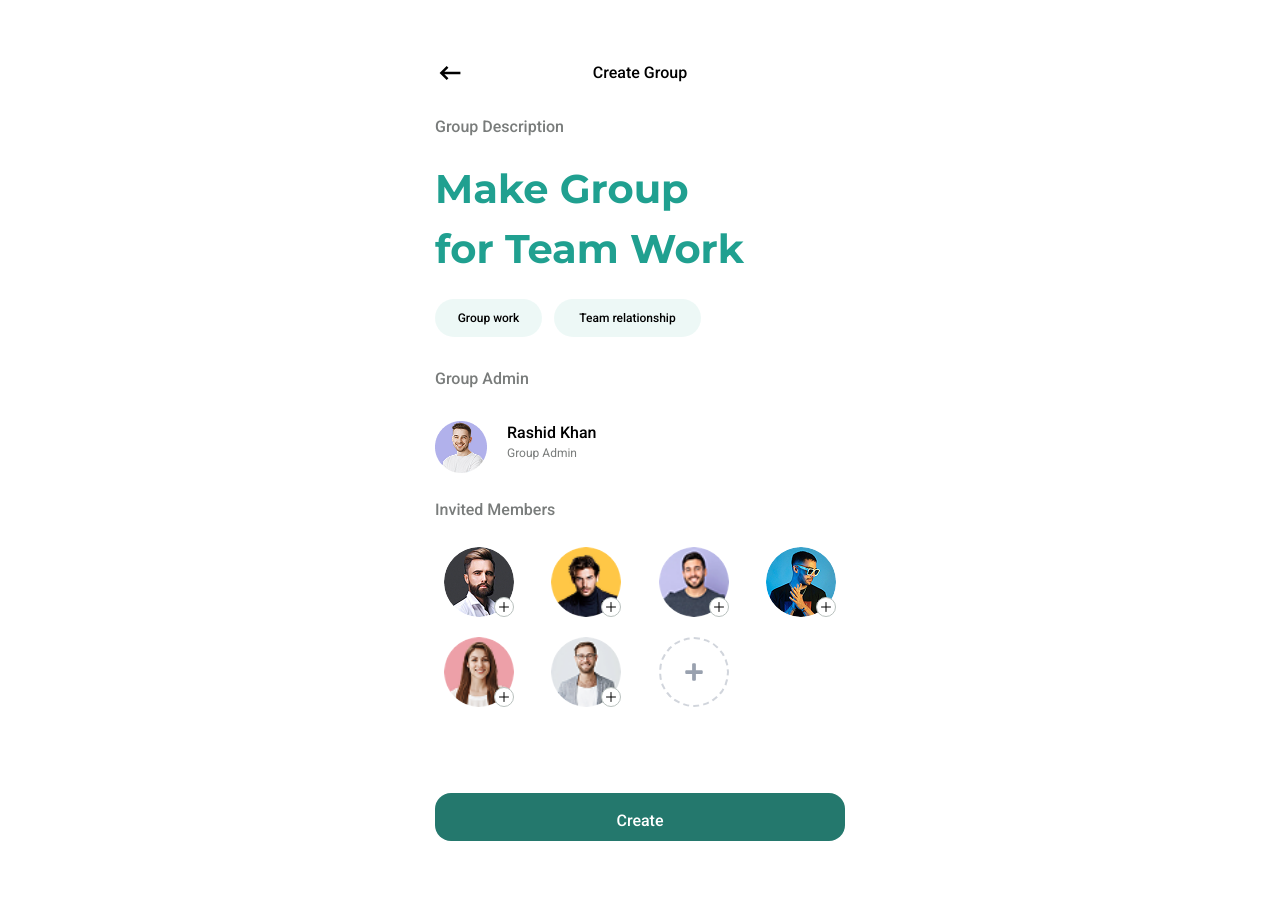
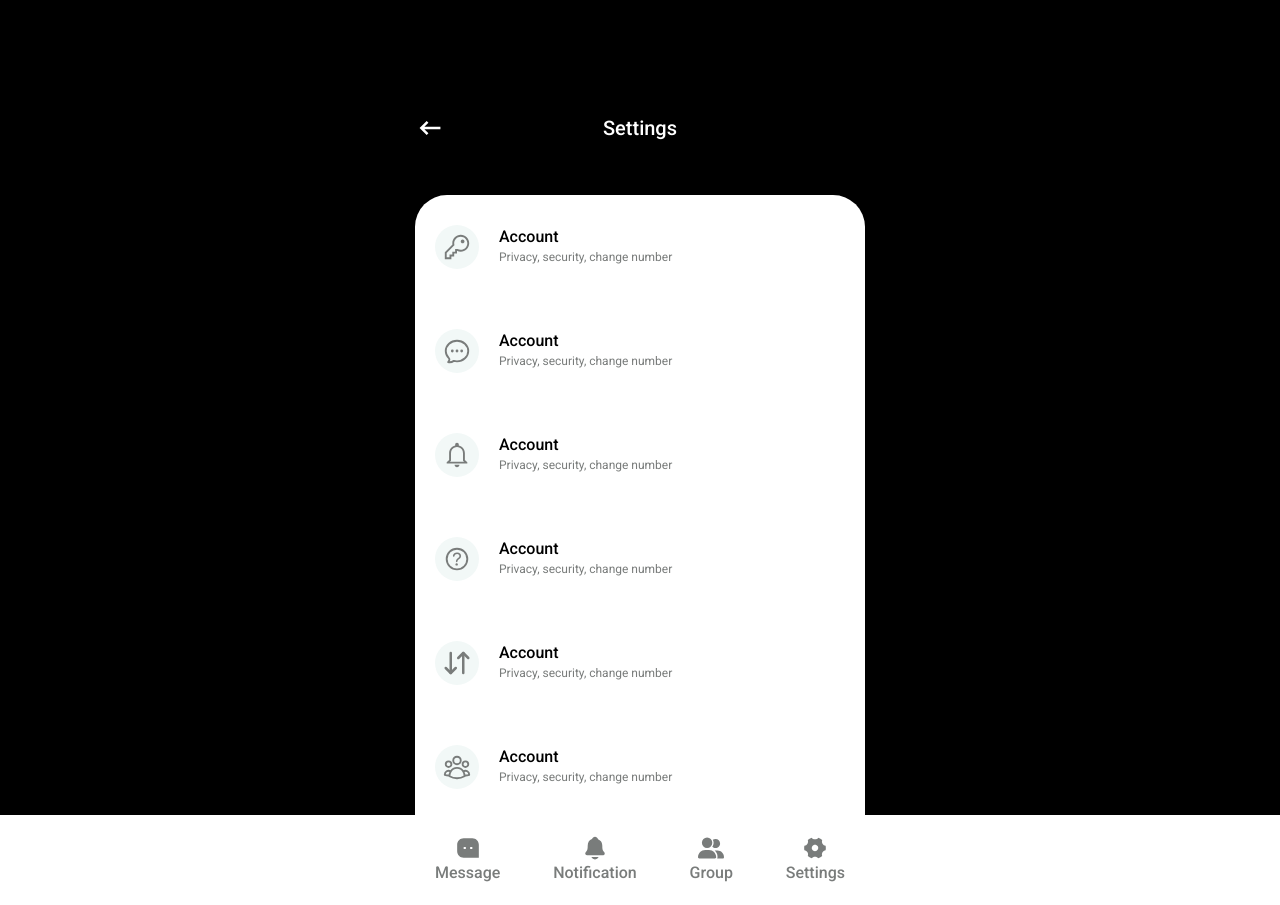
Before and after one commit to muradhosenrafi/Facebook-copy-, a React (Vite) app: page / in a window 1280 px wide. Before the commit the page ends 871 px from the top, so only its background shows below. Built offline with nearby package versions, Linux system fonts and the light colour scheme; a web font is replaced by a local one.

Commit message:
satting option add

```diff
--- /dev/null
+++ b/src/components/SettingCard.jsx
@@ -0,0 +1,28 @@
+
+import Flex from "./Flex"
+
+
+
+const SettingCard = ({className,heding,title,icon}) => {
+  return (
+
+
+
+    <div className={`py-[30px] px-[20px] ${className}`}>
+     <Flex className="gap-5">
+         <div className="w-[44px] h-[44px] flex justify-center items-center text-navtext text-3xl bg-[#F2F8F7] rounded-full">
+        {icon}
+      </div>
+      <div>
+        <h1 className="font-medium text-base font-robot">{heding}</h1>
+        <p className="font-normal text-xs font-robot text-navtext">{title}</p>
+      </div>
+     </Flex>
+    </div>
+
+
+
+  )
+}
+
+export default SettingCard
--- /dev/null
+++ b/src/layouts/Settings.jsx
@@ -0,0 +1,75 @@
+import { CgArrowLeft } from "react-icons/cg"
+import Container from "../components/Container"
+import { LiaKeySolid } from "react-icons/lia";
+import SettingCard from "../components/SettingCard"
+import { HiOutlineChatBubbleOvalLeftEllipsis } from "react-icons/hi2";
+import { IoMdNotificationsOutline } from "react-icons/io";
+import { IoHelpCircleOutline } from "react-icons/io5";
+import { LuArrowDownUp } from "react-icons/lu";
+import { HiOutlineUserGroup } from "react-icons/hi2";
+
+
+
+const Settings = () => {
+  return (
+
+<section className="bg-black relative">
+  <Container className="">
+
+<div className="py-[52px]">
+                <div className="relative flex items-center justify-center pt-[61px]">
+
+  <div className="absolute left-[0px]">
+    <CgArrowLeft className="text-3xl cursor-pointer text-white" />
+  </div>
+
+  <h1 className="text-center font-robot text-[20px] font-medium text-white">Settings</h1>
+</div>
+
+</div>
+    <div className="bg-white bottom-28 h-[620px] rounded-t-4xl">
+  <SettingCard
+  icon={<LiaKeySolid />}
+  className=""
+  heding="Account"
+  title="Privacy, security, change number"/>
+
+  <SettingCard
+  icon={<HiOutlineChatBubbleOvalLeftEllipsis />}
+  className=""
+  heding="Account"
+  title="Privacy, security, change number"/>
+
+  <SettingCard
+  icon={<IoMdNotificationsOutline />}
+  className=""
+  heding="Account"
+  title="Privacy, security, change number"/>
+
+  <SettingCard
+  icon={<IoHelpCircleOutline />}
+  className=""
+  heding="Account"
+  title="Privacy, security, change number"/>
+
+
+  <SettingCard
+  icon={<LuArrowDownUp />}
+  className=""
+  heding="Account"
+  title="Privacy, security, change number"/>
+
+  <SettingCard
+  icon={<HiOutlineUserGroup />}
+  className=""
+  heding="Account"
+  title="Privacy, security, change number"/>
+
+
+    </div>
+  </Container>
+</section>
+  )
+}
+
+export default Settings
--- a/src/pages/Home.jsx
+++ b/src/pages/Home.jsx
@@ -5,7 +5,9 @@
 // import Nav from '../layouts/Nav'
 
 
-import Group from "../layouts/Group"
+// import Group from "../layouts/Group"
+import Settings from '../layouts/Settings';
+import MenuBar from './../layouts/MenuBar';
 
 
 
@@ -19,9 +21,9 @@ const Home = () => {
        </div> */}
 {/*
       <ShareContatent/>
-    <MenuBar/> */}
-<Group/>
-
+{/* <Group/> */}
+<Settings/>
+    <MenuBar/>
 </div>
   )
 }
```
Also changed, not shown: src/layouts/Nav.jsx (line endings or trailing spaces).
